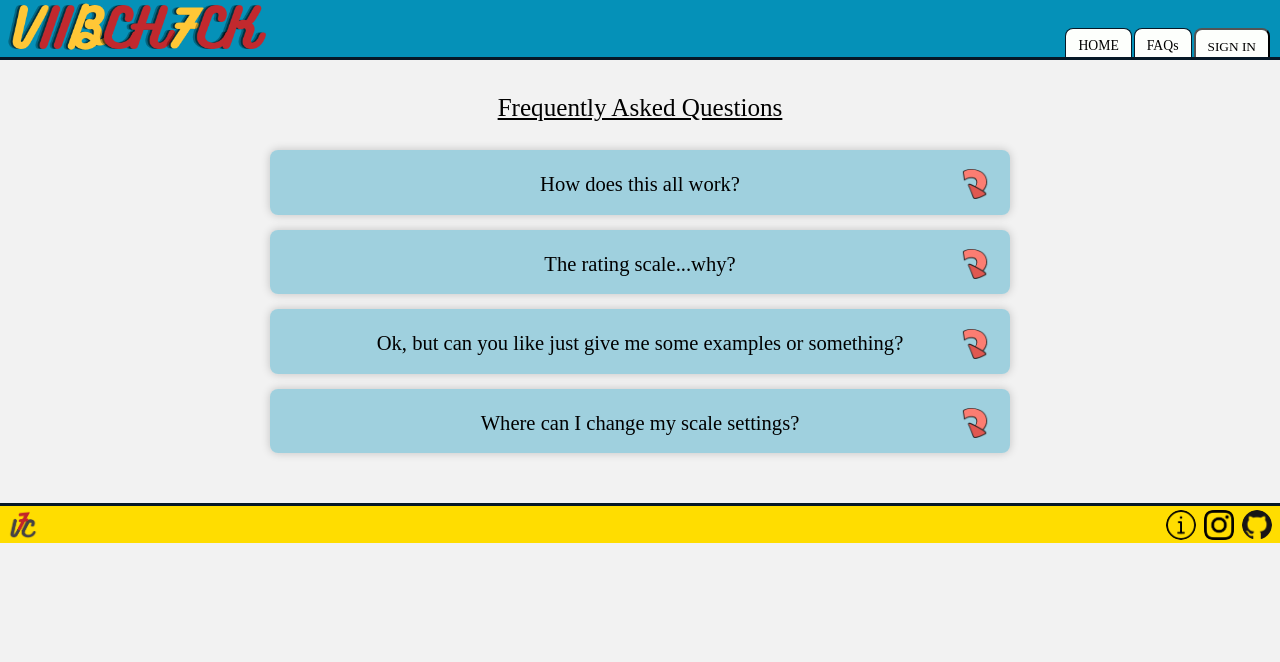
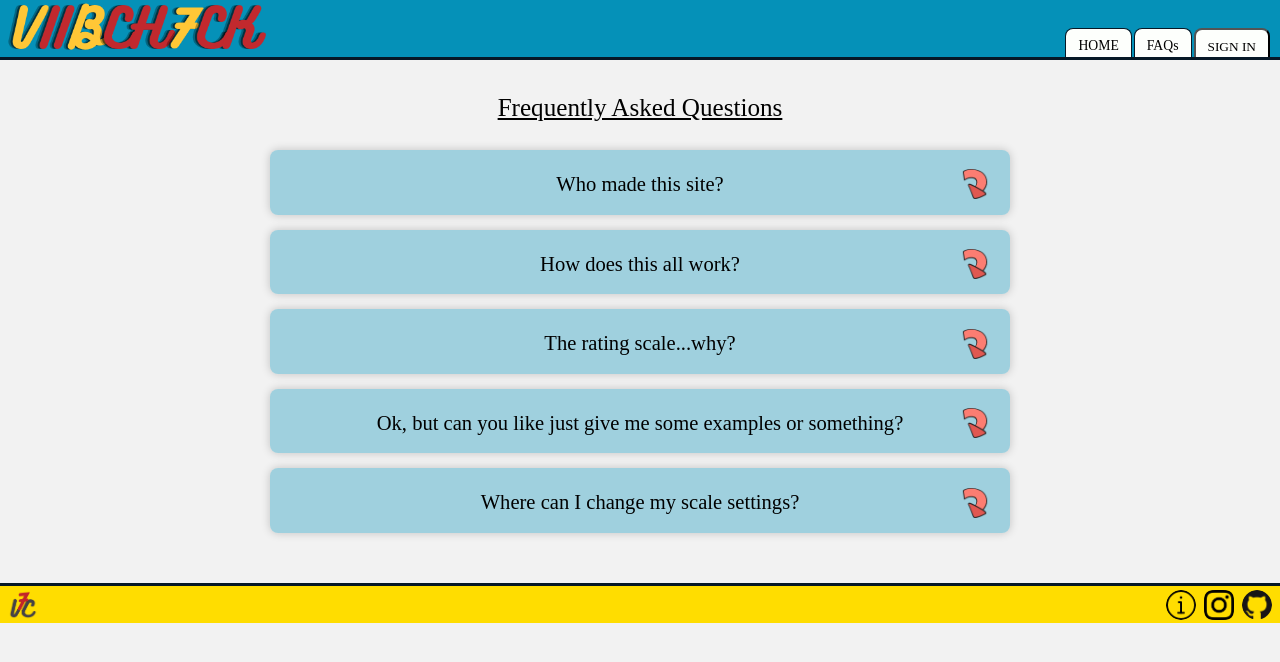
Before and after one commit to colefiscus/vibecheck, a React (Create React App) app: page /faqs in a window 1280 px wide. Shown: the top 662 px of the page. Built offline with nearby package versions, Linux system fonts and the light colour scheme; a web font is replaced by a local one.

Commit message:
Add FAQ to refer to Info page

```diff
--- a/src/Views/Faqs.js
+++ b/src/Views/Faqs.js
@@ -5,6 +5,11 @@ import FAQ from "../Components/FAQs/FAQ";
 
 const Faqs = () => {
   const [faqs, setFaqs] = useState([
+    {
+      question: "Who made this site?",
+      answer: "A guy named Cole Fiscus did! You can find out more about him on the Info page.",
+      open: false
+    },
     {
       question: "How does this all work?",
       answer: "You judge a recent dining-out experience based on four factors: the food, the service you received, the vibes / setting of the place, and the value you thought you got for what you paid. Viibcheck will calculate a score based on how important you deemed each one of the factors to your overall experience.",
```
